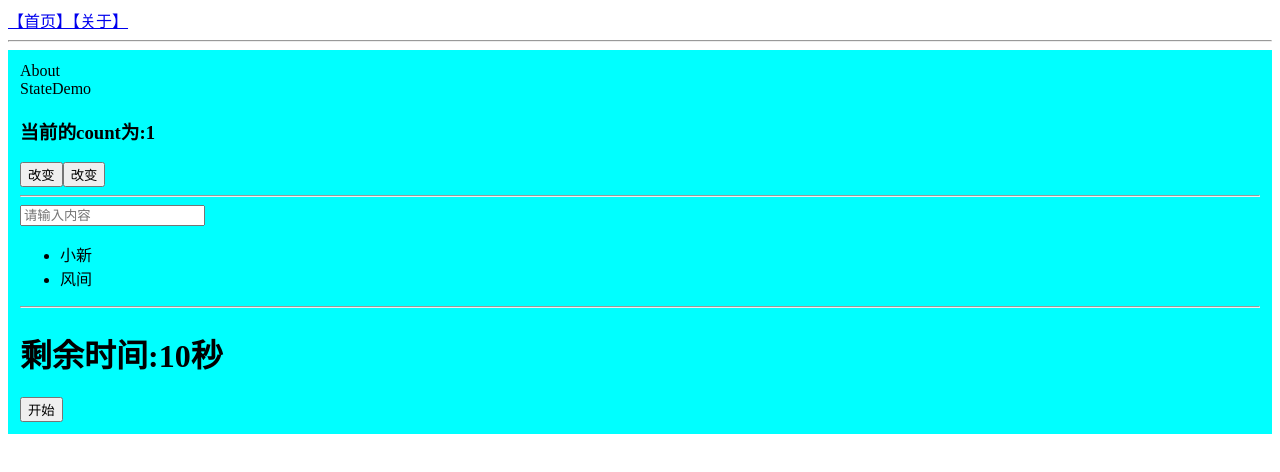
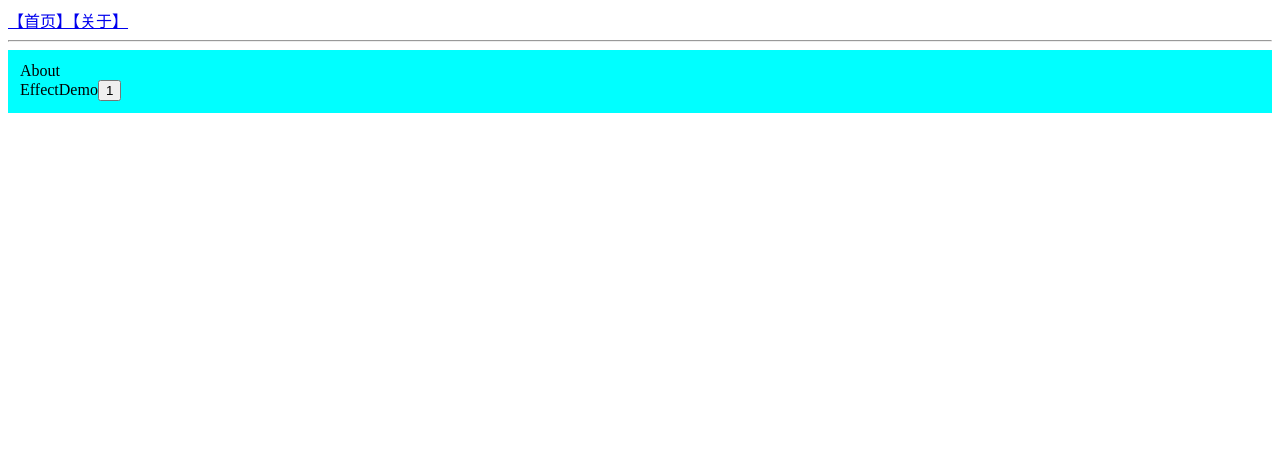
Before and after one commit to btc022003/live-next-1008, a Next.js app: page /about in a window 1280 px wide. Shown: the top 472 px of the page. Built offline with nearby package versions, Linux system fonts and the light colour scheme.

Commit message:
useEffect

```diff
--- /dev/null
+++ b/src/app/about/_components/effect-demo.tsx
@@ -0,0 +1,35 @@
+'use client';
+import React, { useEffect, useState } from 'react';
+
+function EffectDemo() {
+  const [c, setC] = useState(1);
+
+  // 依赖项，参数二有三种形式
+  // 1. 参数二不存在，没有第二个参数。每一次组件更新的时候回调函数都会执行
+  // 2. 参数二为空白的数组，就是数组中没有数据。只有组件初始化的时候执行一次，对应class组件中的componentDidMount
+  // 3. 参数二中有一个或者多个数据。任何一个数据改变的时候回调函数都会执行，对应class组件中的componentDidUpdate
+  // 参数一的回调函数可以返回一个function，这个返回的函数在组件销毁的时候执行，对应class组件中的componentWillUnmount
+  useEffect(() => {
+    console.log('组件初始化了');
+    return () => {
+      console.log('组件销毁了');
+    };
+  }, []);
+  useEffect(() => {
+    console.log('组件初始化了2');
+    return () => {
+      console.log('组件销毁了');
+    };
+  }, []);
+  useEffect(() => {
+    console.log('c变了');
+  }, [c]);
+  return (
+    <div>
+      EffectDemo
+      <button onClick={() => setC(c + 1)}>{c}</button>
+    </div>
+  );
+}
+
+export default EffectDemo;
--- a/src/app/about/page.tsx
+++ b/src/app/about/page.tsx
@@ -1,12 +1,14 @@
 import React from 'react';
 import styles from './about.module.css'; // 局部样式
 import StateDemo from './_components/state-demo';
+import EffectDemo from './_components/effect-demo';
 
 function About() {
   return (
     <div className={styles.container}>
       About
-      <StateDemo />
+      {/* <StateDemo /> */}
+      <EffectDemo />
     </div>
   );
 }
--- a/src/app/layout.tsx
+++ b/src/app/layout.tsx
@@ -15,7 +15,7 @@ export default function RootLayout({
 }) {
   return (
     <html lang='en'>
-      <body>
+      <body suppressHydrationWarning={true}>
         <Link href='/'>【首页】</Link>
         <Link href='/about'>【关于】</Link>
         <hr />
```
